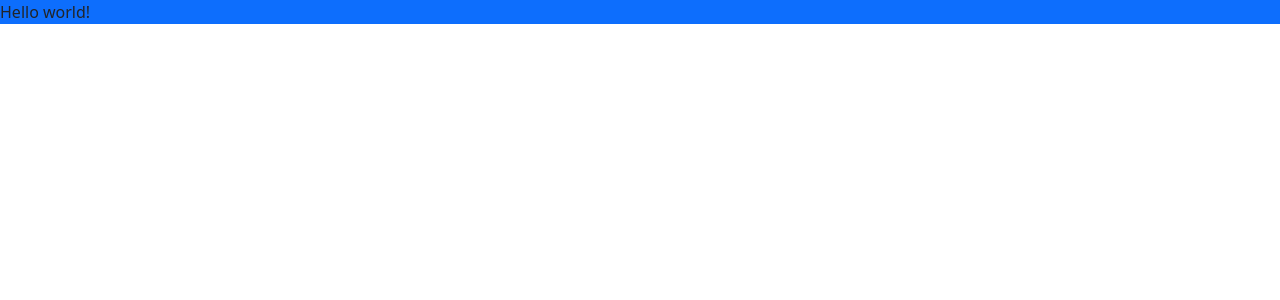
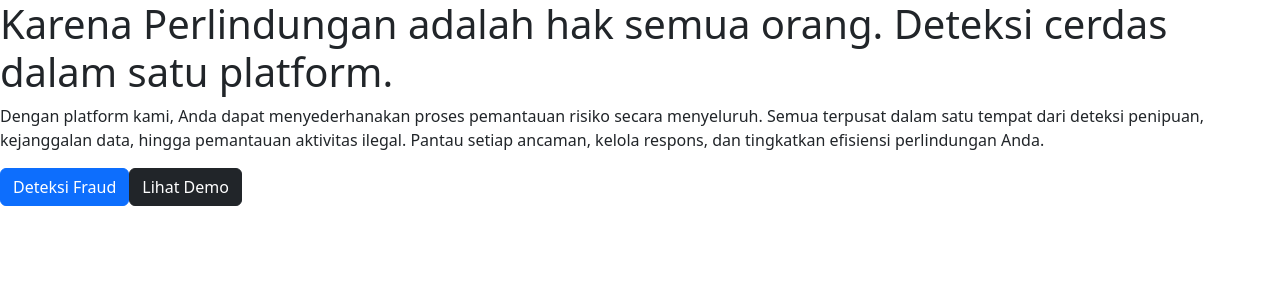
Before and after one commit to Digiforensics-AI/DigiForensics_Frontend, a React (Vite) app: page / in a window 1280 px wide. Shown: the top 300 px of the page. Built offline with nearby package versions, Linux system fonts and the light colour scheme.

Commit message:
feat: beranda

```diff
--- /dev/null
+++ b/src/pages/beranda/Beranda.jsx
@@ -0,0 +1,16 @@
+import { Link } from 'react-router'
+import Title from './components/TitleDescription'
+import CustomButton from './components/CustomButton'
+
+export default function Beranda() {
+  return (
+    <>
+    <Title title="Karena Perlindungan adalah hak semua orang.
+Deteksi cerdas dalam satu platform." description="Dengan platform kami, Anda dapat menyederhanakan proses pemantauan risiko secara menyeluruh. Semua terpusat dalam satu tempat dari deteksi penipuan, kejanggalan data, hingga pemantauan aktivitas ilegal. Pantau setiap ancaman, kelola respons, dan tingkatkan efisiensi perlindungan Anda."/>
+<CustomButton className="btn btn-primary" name="Deteksi Fraud" to="/fraud" />
+<CustomButton className="btn btn-dark" name="Lihat Demo" to="/fraud" />
+
+
+    </>
+  )
+}
--- /dev/null
+++ b/src/pages/beranda/components/CustomButton.jsx
@@ -0,0 +1,12 @@
+import React from 'react'
+import { Link } from 'react-router';
+export default function CustomButton({to, name, className}) {
+  return (
+    <>
+  <Link className={className} to={to}>
+  {name}
+  </Link>
+
+    </>
+  )
+}
--- /dev/null
+++ b/src/pages/beranda/components/TitleDescription.jsx
@@ -0,0 +1,10 @@
+import React from 'react'
+
+export default function Title({title, description}) {
+  return (
+    <>
+    <h1>{title}</h1>
+    <p>{description}</p>
+    </>
+  )
+}
```
Also changed, not shown: src/main.jsx (+5 -3 lines), src/pages/beranda/components/Image.jsx (added, +9 -0 lines).
